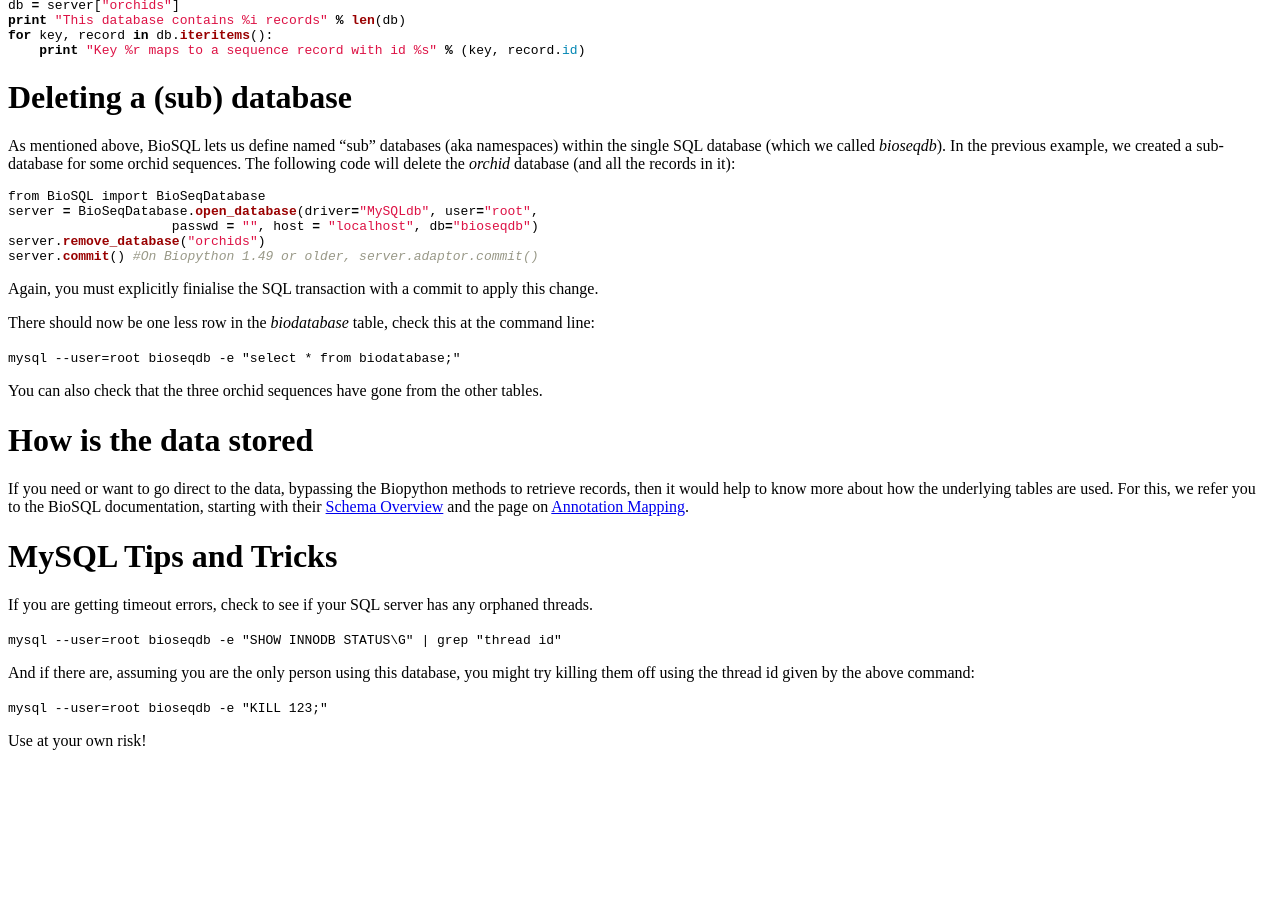
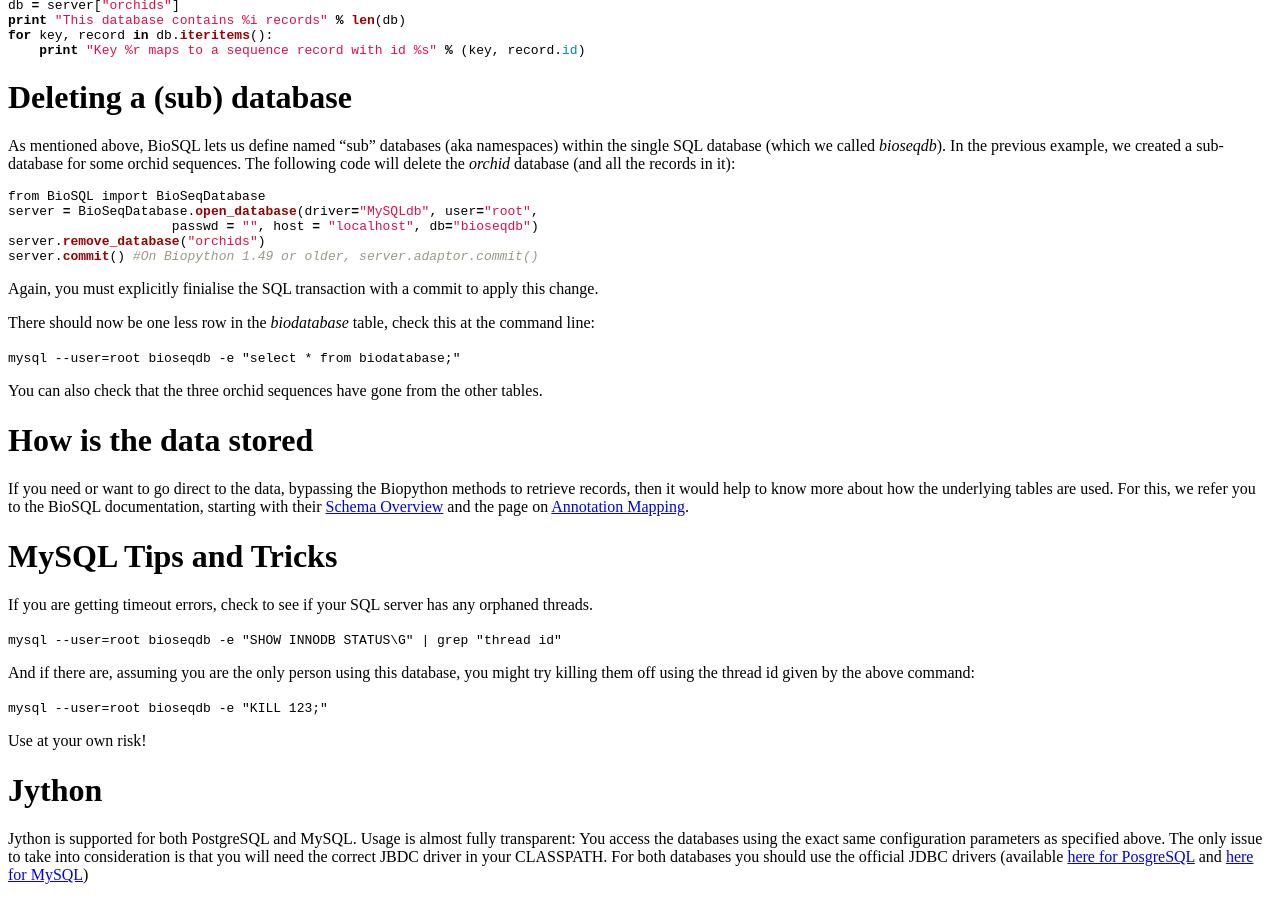
Before and after one commit to biopython/biopython.github.io, a Jekyll site: the page built from wiki/BioSQL.md, in a window 1280 px wide and 900 px high, scrolled down 5338 px. Built offline with Jekyll 4.4.1, drawn with Linux system fonts in a browser that asks for light colours; before the commit the page ends 6104 px from its top, so only the background shows below that.

Commit message:
Jython support

```diff
--- a/wiki/BioSQL.md
+++ b/wiki/BioSQL.md
@@ -470,3 +470,14 @@ command:
 `mysql --user=root bioseqdb -e "KILL 123;"`
 
 Use at your own risk!
+
+Jython
+======
+
+Jython is supported for both PostgreSQL and MySQL. Usage is almost fully
+transparent: You access the databases using the exact same configuration
+parameters as specified above. The only issue to take into consideration
+is that you will need the correct JBDC driver in your CLASSPATH. For
+both databases you should use the official JDBC drivers (available [here
+for PosgreSQL](http://jdbc.postgresql.org/) and [here for
+MySQL](http://dev.mysql.com/downloads/connector/j/))
```
Also changed, not shown: 1 other file.
